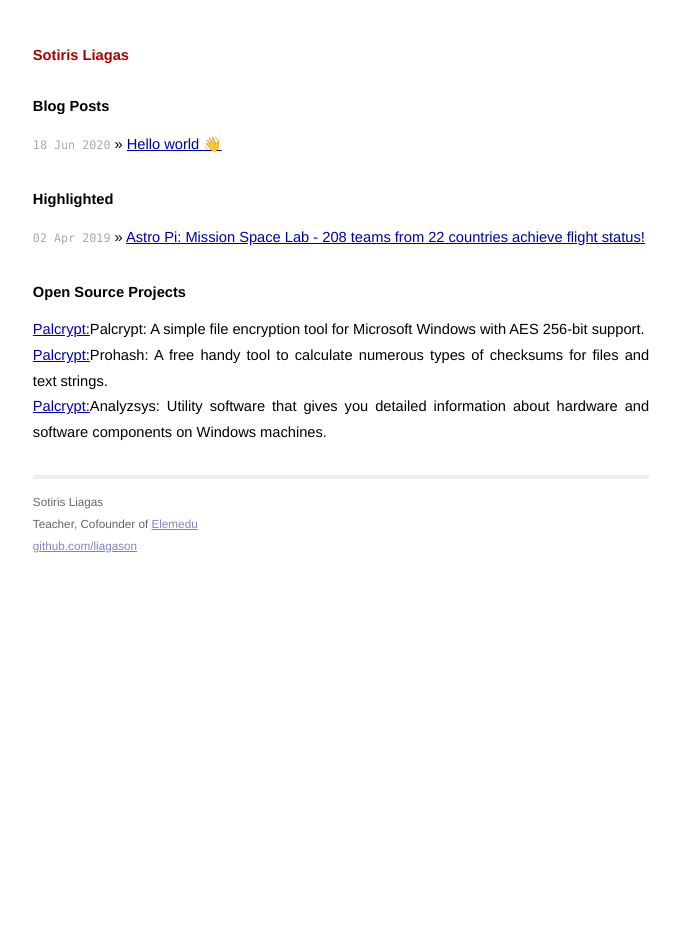
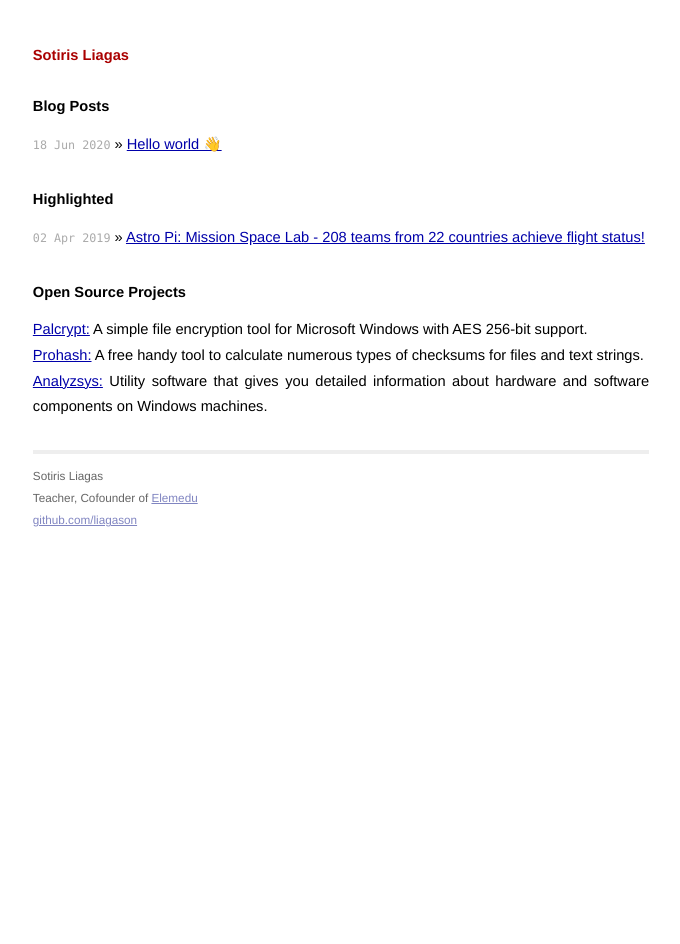
Before and after one commit to liagason/A-Jekyll-Blog, a Jekyll site: the page built from index.html, in a window 1280 px wide. Shown: the whole page, without its empty margins (299-979 px from the left). Built offline with Jekyll 4.4.1, drawn with Linux system fonts in a browser that asks for light colours.

Commit message:
Update index.html

```diff
--- a/index.html
+++ b/index.html
@@ -18,8 +18,8 @@ title: Sotiris Liagas
 
   <h1>Open Source Projects</h1>
   <ul class="posts">
-    <li><a href="https://www.softpedia.com/get/Security/Encrypting/PalCrypt.shtml">Palcrypt:</a>Palcrypt: A simple file encryption tool for Microsoft Windows with AES 256-bit support.</li>
-    <li><a href="https://www.softpedia.com/get/Security/Security-Related/ProHash.shtml">Palcrypt:</a>Prohash: A free handy tool to calculate numerous types of checksums for files and text strings.</li>
-    <li><a href="https://www.softpedia.com/get/System/System-Info/AnalyzSys.shtml">Palcrypt:</a>Analyzsys: Utility software that gives you detailed information about hardware and software components on Windows machines.</li>
+    <li><a href="https://www.softpedia.com/get/Security/Encrypting/PalCrypt.shtml">Palcrypt:</a> A simple file encryption tool for Microsoft Windows with AES 256-bit support.</li>
+    <li><a href="https://www.softpedia.com/get/Security/Security-Related/ProHash.shtml">Prohash:</a> A free handy tool to calculate numerous types of checksums for files and text strings.</li>
+    <li><a href="https://www.softpedia.com/get/System/System-Info/AnalyzSys.shtml">Analyzsys:</a> Utility software that gives you detailed information about hardware and software components on Windows machines.</li>
   </ul>
 </div>
```
